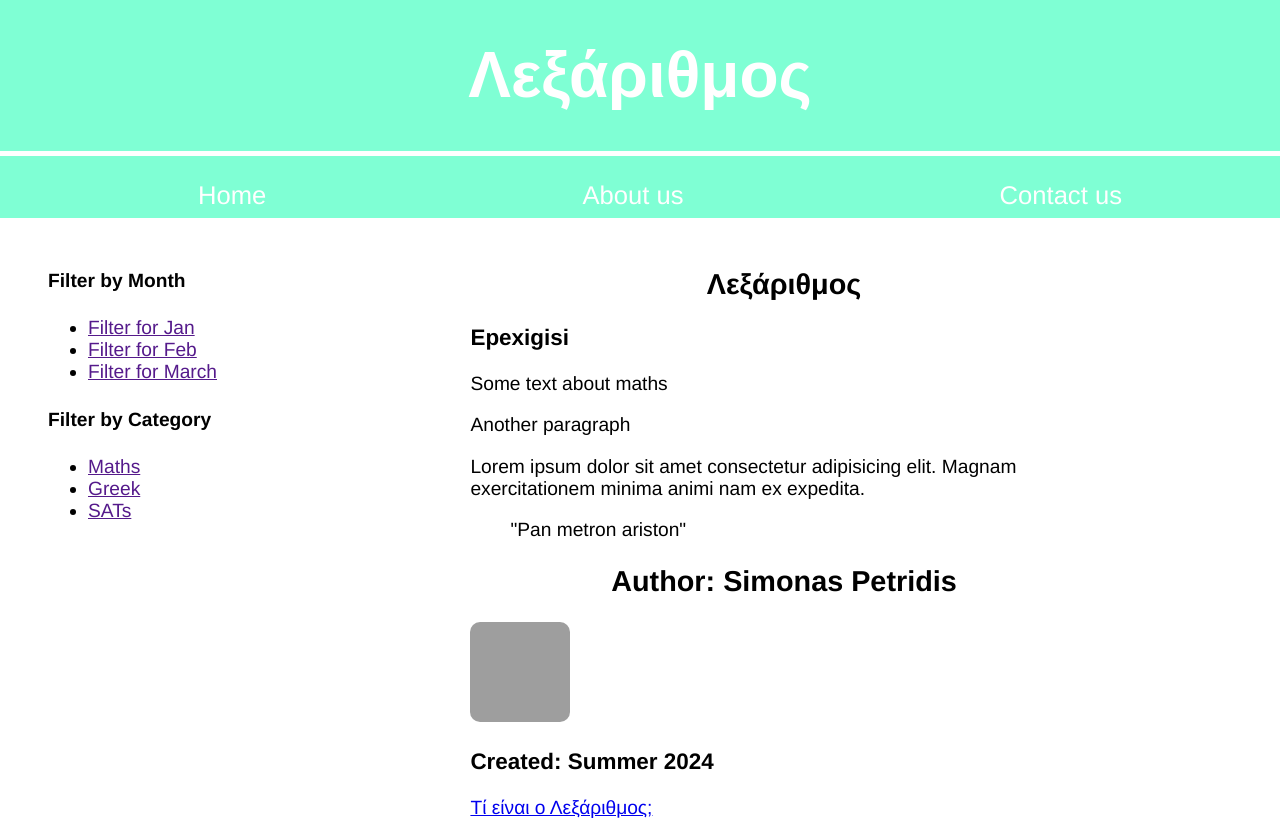
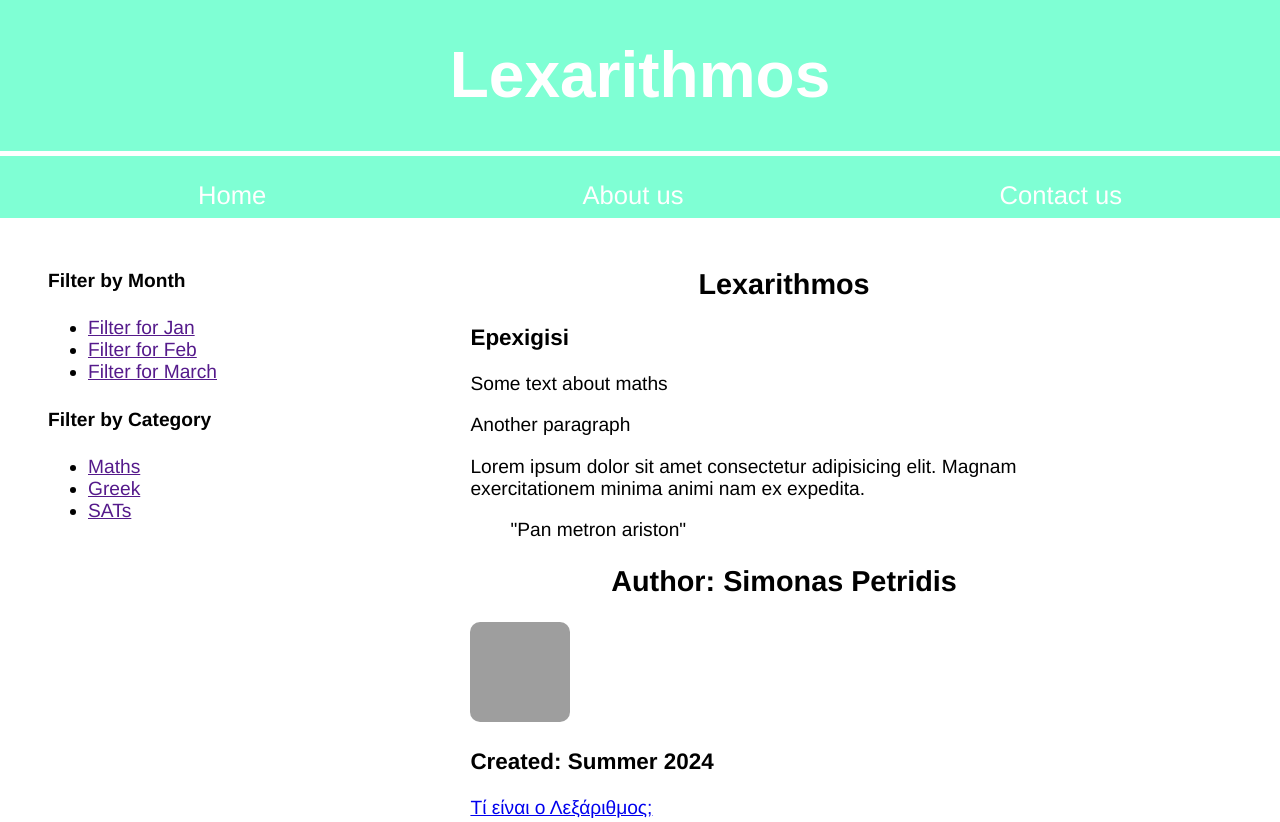
Before and after one commit to simisp108/simisp108.github.io, a plain HTML site: page index.html in a window 1280 px wide. Shown: the top 822 px of the page. Drawn offline with Linux system fonts and the light colour scheme; no server answers; grey boxes are pictures that could not be loaded; a web font is replaced by a local one.

Commit message:
Update index.html

```diff
--- a/index.html
+++ b/index.html
@@ -11,7 +11,7 @@
 <body>
     <header>
         <!-- make this a comment -->
-         <h1 id="main_title">Λεξάριθμος</h1>
+         <h1 id="main_title">Lexarithmos</h1>
          <nav>
             <ul id = "main_links">
                 <li>
@@ -55,7 +55,7 @@
                 <article>
                     <header>
                         <!-- Article's Header goes here-->
-                         <h2>Λεξάριθμος</h2>
+                         <h2>Lexarithmos</h2>
                          <h3>Epexigisi</h3>
                     </header>
                     <main>
```
